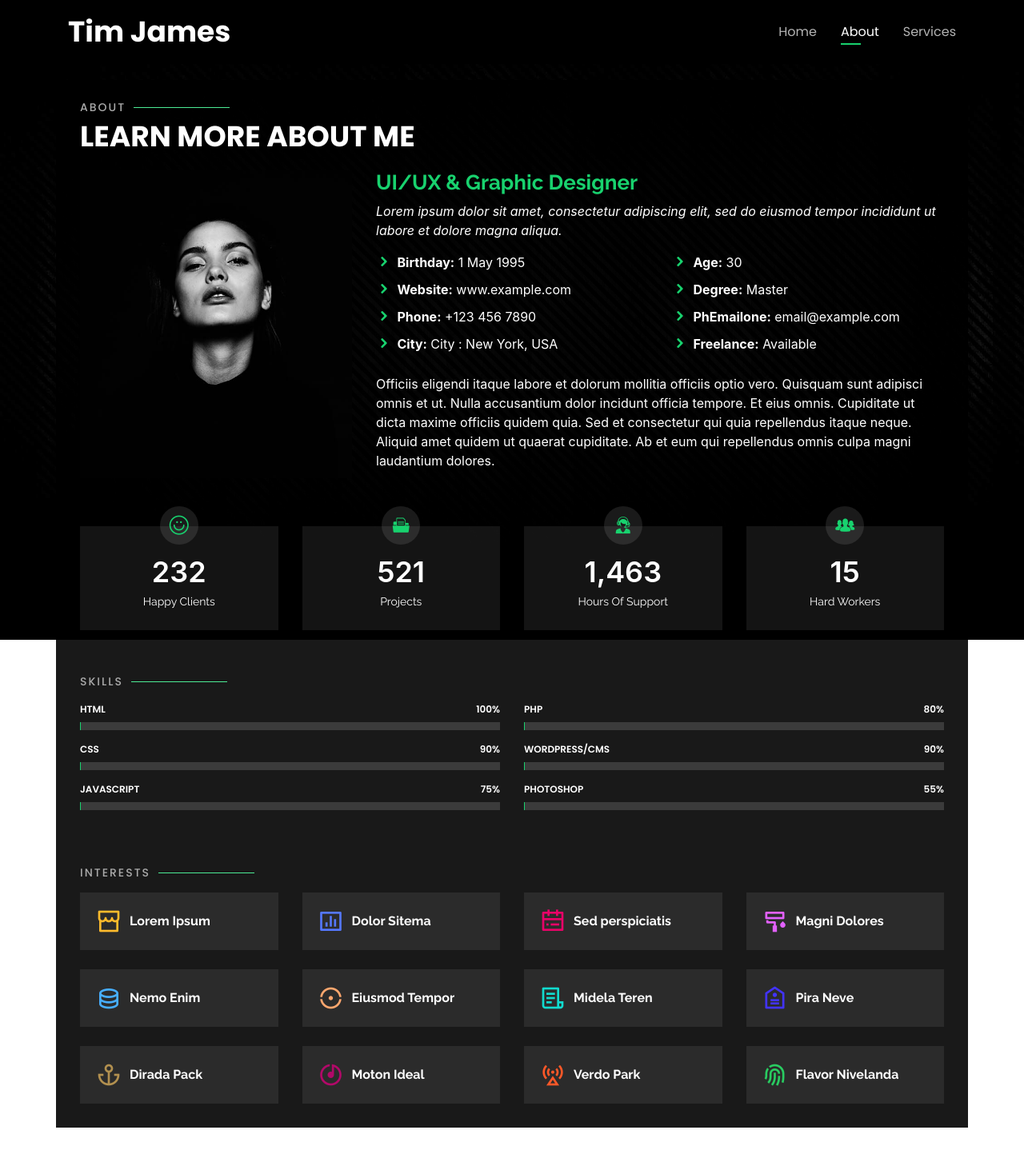
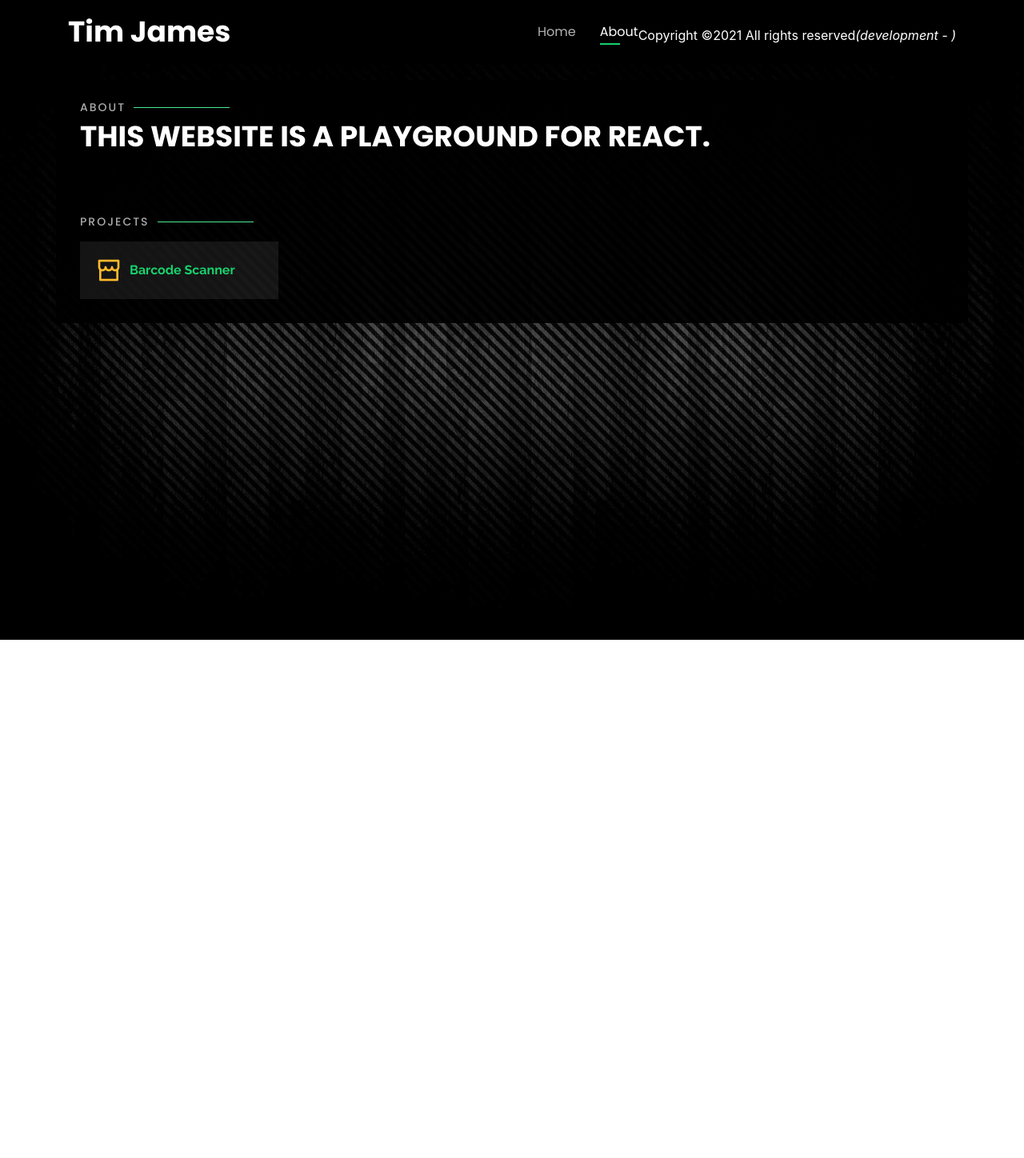
Before and after one commit to timbjames-git1/stacks, a React (Create React App) app: page /about in a window 1280 px wide. Shown: the top 1448 px of the page at 80% size. After the commit the page ends 800 px from the top, so only its background shows below. Built offline with nearby package versions, Linux system fonts and the light colour scheme.

Commit message:
tidying up

```diff
--- a/public/index.html
+++ b/public/index.html
@@ -4,13 +4,13 @@
     <meta charset="utf-8">
     <meta content="width=device-width, initial-scale=1.0" name="viewport">
 
-    <title>Personal Bootstrap Template</title>
+    <title>Tim James - React Playground</title>
     <meta content="" name="description">
     <meta content="" name="keywords">
 
     <!-- Favicons -->
-    <link href="assets/img/favicon.png" rel="icon">
-    <link href="assets/img/apple-touch-icon.png" rel="apple-touch-icon">
+    <link href="/stacks/assets/img/favicon.png" rel="icon">
+    <link href="/stacks/assets/img/apple-touch-icon.png" rel="apple-touch-icon">
 
     <!-- Google Fonts -->
     <link href="https://fonts.googleapis.com/css?family=Open+Sans:300,300i,400,400i,600,600i,700,700i|Raleway:300,300i,400,400i,500,500i,600,600i,700,700i|Poppins:300,300i,400,400i,500,500i,600,600i,700,700i" rel="stylesheet">
--- a/src/App.tsx
+++ b/src/App.tsx
@@ -39,22 +39,23 @@ const App: React.FC = () => {
                                 <NavLink to="/about">About</NavLink>
                             </li>
 
-                            <li className={activeLinkStyle('/services')}>
+                            <li className={`${activeLinkStyle('/services')} d-none`}>
                                 <NavLink to="/services">Services</NavLink>
                             </li>
                         </ul>
                     </nav>
 
                     <div className="social-links">
-                        <a href="#" className="twitter"><i className="icofont-twitter"></i></a>
-                        <a href="#" className="facebook"><i className="icofont-facebook"></i></a>
-                        <a href="#" className="instagram"><i className="icofont-instagram"></i></a>
-                        <a href="#" className="google-plus"><i className="icofont-skype"></i></a>
-                        <a href="#" className="linkedin"><i className="icofont-linkedin"></i></a>
-                        <p>
-                            Copyright ©<script>document.write(new Date().getFullYear());</script>2021 All rights reserved ({process.env.NODE_ENV} - {process.env.PUBLIC_URL})
-                        </p>
+                        <a href="https://twitter.com/timjames_me" className="twitter" target="_blank"><i className="icofont-twitter"></i></a>
+                        <a href="#" className="facebook d-none"><i className="icofont-facebook"></i></a>
+                        <a href="#" className="instagram d-none"><i className="icofont-instagram"></i></a>
+                        <a href="#" className="google-plus d-none"><i className="icofont-skype"></i></a>
+                        <a href="https://www.linkedin.com/in/tim-james-9a7a1610/" className="linkedin" target="_blank"><i className="icofont-linkedin"></i></a>
                     </div>
+
+                    <p className="d-flex mt-4">
+                        Copyright ©<script>document.write(new Date().getFullYear());</script>2021 All rights reserved <i>({process.env.NODE_ENV} - {process.env.PUBLIC_URL})</i>
+                    </p>
 
                 </div>
             </header>
--- a/src/Views/About.tsx
+++ b/src/Views/About.tsx
@@ -1,4 +1,5 @@
 import React, { useEffect, useState } from 'react';
+import { Link } from 'react-router-dom';
 
 const AboutView: React.FC = () => {
 
@@ -17,10 +18,10 @@ const AboutView: React.FC = () => {
 
                 <div className="section-title">
                     <h2>About</h2>
-                    <p>Learn more about me</p>
+                    <p>This website is a playground for React.</p>
                 </div>
 
-                <div className="row">
+                <div className="row d-none">
                     <div className="col-lg-4" data-aos="fade-right">
                         <img src="assets/img/me.jpg" className="img-fluid" alt="" />
                     </div>
@@ -57,7 +58,7 @@ const AboutView: React.FC = () => {
 
             </div>
 
-            <div className="counts container">
+            <div className="counts container d-none">
 
                 <div className="row">
 
@@ -97,7 +98,7 @@ const AboutView: React.FC = () => {
 
             </div>
 
-            <div className="skills container">
+            <div className="skills container d-none">
 
                 <div className="section-title">
                     <h2>Skills</h2>
@@ -162,77 +163,79 @@ const AboutView: React.FC = () => {
             <div className="interests container">
 
                 <div className="section-title">
-                    <h2>Interests</h2>
+                    <h2>Projects</h2>
                 </div>
 
                 <div className="row">
                     <div className="col-lg-3 col-md-4">
                         <div className="icon-box">
                             <i className="ri-store-line" style={{ color: "#ffbb2c" }}></i>
-                            <h3>Lorem Ipsum</h3>
+                            <h3>
+                                <Link to="/barcode-scanner">Barcode Scanner</Link>
+                            </h3>
                         </div>
                     </div>
-                    <div className="col-lg-3 col-md-4 mt-4 mt-md-0">
+                    <div className="col-lg-3 col-md-4 mt-4 mt-md-0 d-none">
                         <div className="icon-box">
                             <i className="ri-bar-chart-box-line" style={{ color: "#5578ff" }}></i>
                             <h3>Dolor Sitema</h3>
                         </div>
                     </div>
-                    <div className="col-lg-3 col-md-4 mt-4 mt-md-0">
+                    <div className="col-lg-3 col-md-4 mt-4 mt-md-0 d-none">
                         <div className="icon-box">
                             <i className="ri-calendar-todo-line" style={{ color: "#e80368" }}></i>
                             <h3>Sed perspiciatis</h3>
                         </div>
                     </div>
-                    <div className="col-lg-3 col-md-4 mt-4 mt-lg-0">
+                    <div className="col-lg-3 col-md-4 mt-4 mt-lg-0 d-none">
                         <div className="icon-box">
                             <i className="ri-paint-brush-line" style={{ color: "#e361ff" }}></i>
                             <h3>Magni Dolores</h3>
                         </div>
                     </div>
-                    <div className="col-lg-3 col-md-4 mt-4">
+                    <div className="col-lg-3 col-md-4 mt-4 d-none">
                         <div className="icon-box">
                             <i className="ri-database-2-line" style={{ color: "#47aeff" }}></i>
                             <h3>Nemo Enim</h3>
                         </div>
                     </div>
-                    <div className="col-lg-3 col-md-4 mt-4">
+                    <div className="col-lg-3 col-md-4 mt-4 d-none">
                         <div className="icon-box">
                             <i className="ri-gradienter-line" style={{ color: "#ffa76e" }}></i>
                             <h3>Eiusmod Tempor</h3>
                         </div>
                     </div>
-                    <div className="col-lg-3 col-md-4 mt-4">
+                    <div className="col-lg-3 col-md-4 mt-4 d-none">
                         <div className="icon-box">
                             <i className="ri-file-list-3-line" style={{ color: "#11dbcf" }}></i>
                             <h3>Midela Teren</h3>
                         </div>
                     </div>
-                    <div className="col-lg-3 col-md-4 mt-4">
+                    <div className="col-lg-3 col-md-4 mt-4 d-none">
                         <div className="icon-box">
                             <i className="ri-price-tag-2-line" style={{ color: "#4233ff" }}></i>
                             <h3>Pira Neve</h3>
                         </div>
                     </div>
-                    <div className="col-lg-3 col-md-4 mt-4">
+                    <div className="col-lg-3 col-md-4 mt-4 d-none">
                         <div className="icon-box">
                             <i className="ri-anchor-line" style={{ color: "#b2904f" }}></i>
                             <h3>Dirada Pack</h3>
                         </div>
                     </div>
-                    <div className="col-lg-3 col-md-4 mt-4">
+                    <div className="col-lg-3 col-md-4 mt-4 d-none">
                         <div className="icon-box">
                             <i className="ri-disc-line" style={{ color: "#b20969" }}></i>
                             <h3>Moton Ideal</h3>
                         </div>
                     </div>
-                    <div className="col-lg-3 col-md-4 mt-4">
+                    <div className="col-lg-3 col-md-4 mt-4 d-none">
                         <div className="icon-box">
                             <i className="ri-base-station-line" style={{ color: "#ff5828" }}></i>
                             <h3>Verdo Park</h3>
                         </div>
                     </div>
-                    <div className="col-lg-3 col-md-4 mt-4">
+                    <div className="col-lg-3 col-md-4 mt-4 d-none">
                         <div className="icon-box">
                             <i className="ri-fingerprint-line" style={{ color: "#29cc61" }}></i>
                             <h3>Flavor Nivelanda</h3>
```
